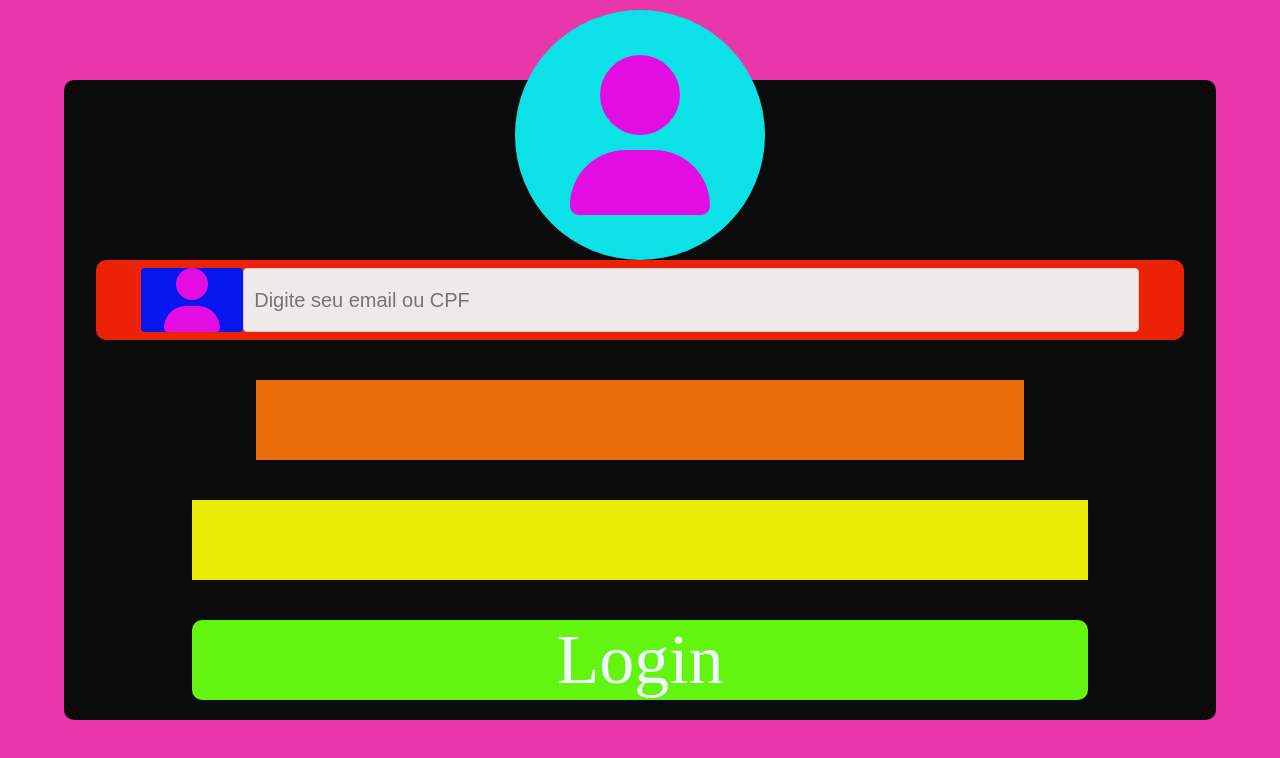
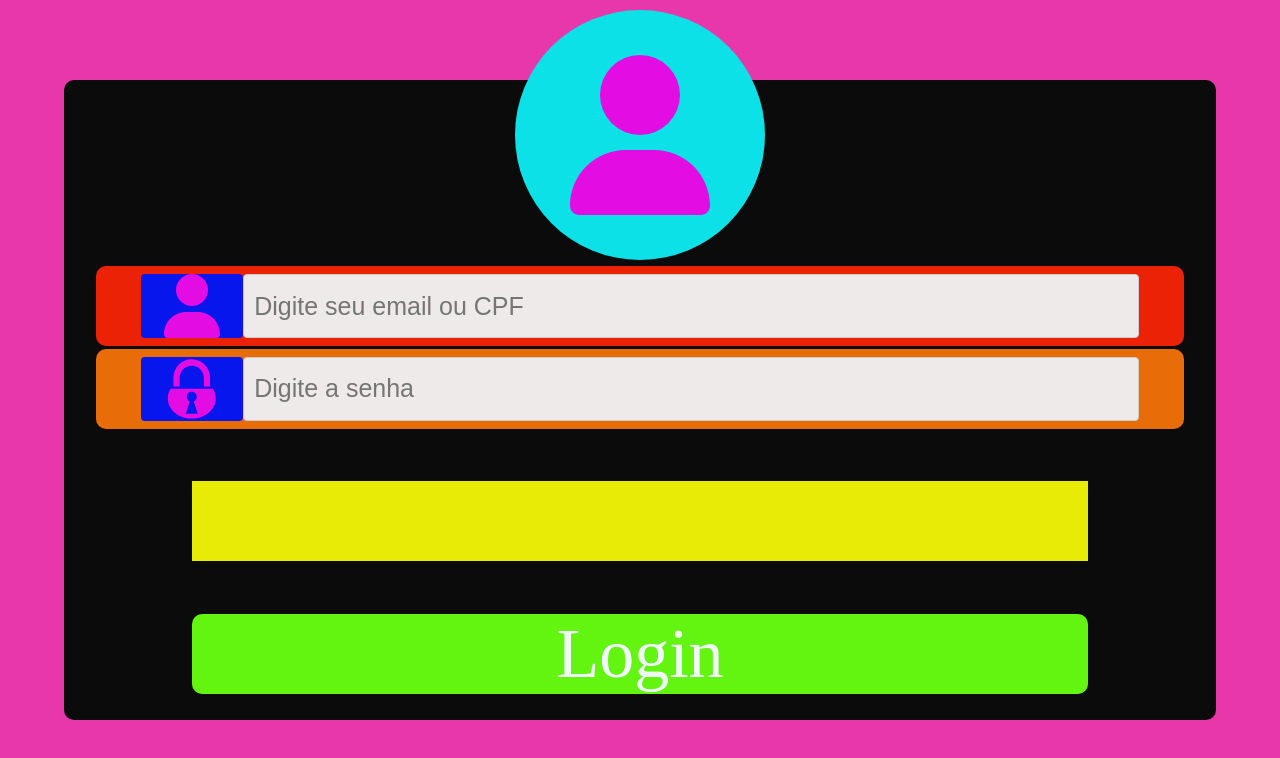
Before and after one commit to Gerenciar-gastos/Gerenciar_gastos_front, a React (Vite) app: page /a in a window 1280 px wide. Shown: the top 758 px of the page. Built offline with nearby package versions, Linux system fonts and the light colour scheme.

Commit message:
feat: icons and password input

```diff
--- a/src/pages/Login.jsx
+++ b/src/pages/Login.jsx
@@ -1,6 +1,6 @@
-import { All, Conteiner, EmailCpf, IconeEmailCpf, InputEmailCpf, LogoLogin, PassWord, Register, SavePassword } from "../styled/loginStyled";
-import { AiOutlineUser } from "react-icons/ai";
+import { All, Conteiner, EmailCpf, IconeEmailCpf, IconePassword, InputEmailCpf, InputPassword, LogoLogin, PassWord, Register, SavePassword } from "../styled/loginStyled";
 import { FaUser } from "react-icons/fa6";
+import { GiPadlock } from "react-icons/gi";
 
 
 export default function Login() {
@@ -18,7 +18,12 @@ export default function Login() {
                     </IconeEmailCpf>
                     <InputEmailCpf type="text" placeholder="Digite seu email ou CPF" />
                 </EmailCpf>
-                <PassWord></PassWord>
+                <PassWord>
+                    <IconePassword>
+                        <GiPadlock />
+                    </IconePassword>
+                    <InputPassword type="text" placeholder="Digite a senha" />
+                </PassWord>
                 <SavePassword></SavePassword>
                 <Register>Login</Register>
             </Conteiner>
--- a/src/styled/loginStyled.jsx
+++ b/src/styled/loginStyled.jsx
@@ -71,15 +71,46 @@ export const InputEmailCpf = styled.input`
   padding: 10px;
   border: 1px solid #ccc;
   border-radius: 4px;
-  font-size: 20px;
+  font-size: 25px;
   outline: none;
   box-sizing: border-box;
 `;
 
 export const PassWord = styled.div`
   background-color: #e86d09;
-  width: 60vw;
+  width: 85vw;
   height: 10vh;
+  display: flex;
+  justify-content: center;
+  align-items: center;
+  border-radius: 10px;
+  margin-top: -50px;
+`;
+
+export const IconePassword = styled.div`
+  background-color: #0716ec;
+  width: 8vw;
+  height: 8vh;
+  display: flex;
+  justify-content: center;
+  align-items: center;
+  border-radius: 4px;
+  svg {
+    color: #e30de3;
+    font-size: 4rem;
+  }
+`;
+
+export const InputPassword = styled.input`
+  background-color: #eeeae9;
+  width: 70vw;
+  height: 8vh;
+  padding: 10px;
+  border: 1px solid #ccc;
+  border-radius: 4px;
+  font-size: 25px;
+  outline: none;
+  box-sizing: border-box;
 `;
 
 export const SavePassword = styled.div`
```
